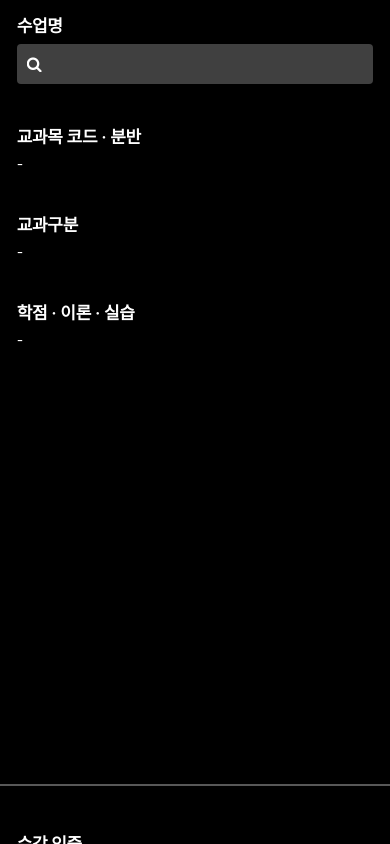
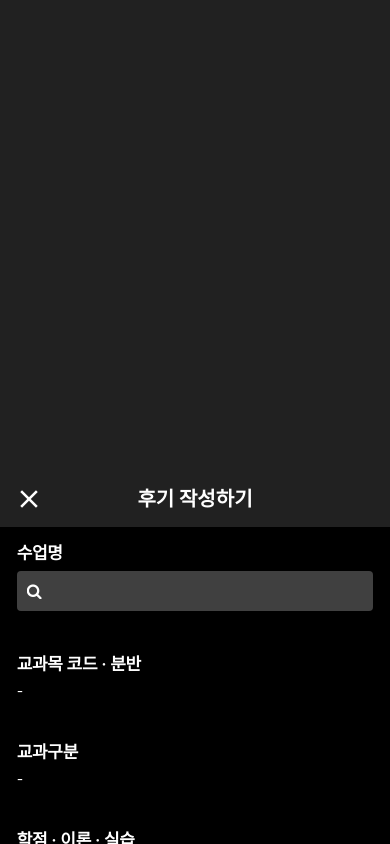
Before and after one commit to PNU-JustDoIt/client, a React Native app: screen / in a window 390 px wide. Built offline with nearby package versions, Linux system fonts and the light colour scheme; what axios-hooks would draw is missing.

Commit message:
Feat: 검색 결과 렌더링을 위한 모달 생성
1. 모달이 정해진 위치에 뜨게 하기 위해 scroll ref 적용
2. 정해진 위치에 검색 결과 모달 + FlatList 적용

```diff
--- a/package.json
+++ b/package.json
@@ -19,6 +19,7 @@
     "@react-navigation/native": "^6.0.6",
     "@react-navigation/native-stack": "^6.2.5",
     "@react-navigation/stack": "^6.0.11",
+    "@types/react-native-modal-dropdown": "^0.7.1",
     "axios": "^0.24.0",
     "axios-hooks": "^3.0.0",
     "react": "17.0.2",
@@ -27,6 +28,7 @@
     "react-native-gesture-handler": "^1.10.3",
     "react-native-image-picker": "^4.2.0",
     "react-native-keyboard-aware-scroll-view": "^0.9.5",
+    "react-native-modal-dropdown": "^1.0.2",
     "react-native-safe-area-context": "^3.3.2",
     "react-native-screens": "^3.9.0",
     "react-native-vector-icons": "^9.0.0"
--- a/src/components/screens/review/ReviewWritePage.style.ts
+++ b/src/components/screens/review/ReviewWritePage.style.ts
@@ -1,4 +1,5 @@
 import {makeStyles} from 'react-native-elements';
+export const HEADER_HEIGHT = 96;
 
 const useStyle = makeStyles(() => ({
   root: {
@@ -12,6 +13,45 @@ const useStyle = makeStyles(() => ({
   },
   blockMargin: {
     marginBottom: 43,
+  },
+  /* Header 관련 */
+  headerRoot: {
+    flex: 1,
+    height: HEADER_HEIGHT,
+    backgroundColor: '#212121',
+    justifyContent: 'flex-end',
+    alignItems: 'center',
+  },
+  headerIconContainer: {
+    position: 'absolute',
+    left: 14,
+    bottom: 13,
+  },
+  headerText: {
+    fontSize: 20,
+    fontWeight: 'bold',
+    fontStyle: 'normal',
+    letterSpacing: 0,
+    textAlign: 'left',
+    color: '#ffffff',
+    marginBottom: 15,
+  },
+
+  /* search Overlay 관련 */
+  overlay: {
+    width: '100%',
+    backgroundColor: 'black',
+    position: 'absolute',
+    top: HEADER_HEIGHT,
+    borderRadius: 0,
+    padding: 0,
+    paddingTop: 16,
+  },
+  overlayContainer: {
+    flex: 1,
+    paddingLeft: '4.3%',
+    paddingRight: '4.3%',
+    marginBottom: 8,
   },
 
   /* Input Label 관련 */
--- a/src/components/screens/review/ReviewWritePage.tsx
+++ b/src/components/screens/review/ReviewWritePage.tsx
@@ -1,22 +1,30 @@
 import React from 'react';
-import {Platform, ScrollView, Text, View, TouchableOpacity} from 'react-native';
+import {
+  Platform,
+  ScrollView,
+  Text,
+  View,
+  TouchableOpacity,
+  FlatList,
+} from 'react-native';
 
 import {
   Input,
   Icon,
-  makeStyles,
   Rating,
-  AirbnbRating,
   CheckBox,
   ButtonGroup,
   Image,
 } from 'react-native-elements';
+import {Overlay} from 'react-native-elements/dist/overlay/Overlay';
 
 import {
   launchImageLibrary,
   ImageLibraryOptions,
   Callback,
 } from 'react-native-image-picker';
+import ModalDropdown from 'react-native-modal-dropdown';
+
 import useEventTargetValue from '../../../utils/hooks/useEventTargetValue';
 
 import useStyle from './ReviewWritePage.style';
@@ -256,10 +264,153 @@ const ReviewWritePage = (): JSX.Element => {
     number[]
   >([]);
 
+  const dummy = [
+    {
+      id: 0,
+      lectureName: '행복의 심리학',
+      code: 'ZF11803-001',
+      professorName: '서수길',
+    },
+    {
+      id: 1,
+      lectureName: '행복의 심리학',
+      code: 'ZF11803-001',
+      professorName: '서수길',
+    },
+    {
+      id: 2,
+      lectureName: '행복의 심리학',
+      code: 'ZF11803-001',
+      professorName: '서수길',
+    },
+    {
+      id: 3,
+      lectureName: '행복의 심리학',
+      code: 'ZF11803-001',
+      professorName: '서수길',
+    },
+    {
+      id: 4,
+      lectureName: '행복의 심리학',
+      code: 'ZF11803-001',
+      professorName: '서수길',
+    },
+  ];
+
+  /**
+   * @name 스크롤뷰_ref
+   */
+  const scrollRef = React.useRef<ScrollView>(null);
+  const onPressTouch = () => {
+    if (scrollRef.current) {
+      scrollRef.current.scrollTo({
+        y: 0,
+        animated: false,
+      });
+    }
+  };
+  const [isVisible, setIsVisible] = React.useState(false);
+
+  const SearchResult = () => {
+    return (
+      <FlatList
+        data={dummy}
+        style={{
+          paddingLeft: 0,
+          paddingRight: 0,
+          backgroundColor: '#262626',
+          maxHeight: 600,
+        }}
+        renderItem={({item}) => {
+          return (
+            <TouchableOpacity
+              style={{
+                flex: 1,
+                backgroundColor: '#262626',
+                flexDirection: 'row',
+                height: 50,
+              }}>
+              <View
+                style={{
+                  flex: 1,
+                  justifyContent: 'center',
+                  paddingLeft: 28,
+                }}>
+                <Text
+                  style={{
+                    fontSize: 14,
+                    fontWeight: 'normal',
+                    fontStyle: 'normal',
+                    lineHeight: 19,
+                    letterSpacing: 0,
+                    textAlign: 'left',
+                    color: '#ffffff',
+                  }}>
+                  {item.lectureName}
+                </Text>
+              </View>
+              <View
+                style={{
+                  flex: 1,
+                  alignItems: 'center',
+                  justifyContent: 'center',
+                  flexDirection: 'row',
+                }}>
+                <Text
+                  style={{
+                    opacity: 0.6,
+                    fontSize: 14,
+                    fontWeight: 'normal',
+                    fontStyle: 'normal',
+                    letterSpacing: 0,
+                    textAlign: 'left',
+                    color: '#ffffff',
+                    marginRight: 8,
+                  }}>
+                  {item.code}
+                </Text>
+                <Text
+                  style={{
+                    opacity: 0.8,
+                    fontSize: 14,
+                    fontWeight: 'normal',
+                    fontStyle: 'normal',
+                    letterSpacing: 0,
+                    textAlign: 'left',
+                    color: '#ffffff',
+                  }}>
+                  {item.professorName}
+                </Text>
+              </View>
+            </TouchableOpacity>
+          );
+        }}
+      />
+    );
+  };
+
   return (
-    <ScrollView>
-      <View style={[styles.root, styles.rootContainer]}>
-        <View style={[styles.blockMargin]}>
+    <ScrollView scrollsToTop={true} ref={scrollRef}>
+      <View style={styles.headerRoot}>
+        <TouchableOpacity style={styles.headerIconContainer}>
+          <Icon
+            name="close"
+            type="material"
+            color="#ffffff"
+            tvParallaxProperties={undefined}
+            size={30}
+          />
+        </TouchableOpacity>
+        <Text style={styles.headerText}>후기 작성하기</Text>
+      </View>
+
+      <Overlay
+        isVisible={isVisible}
+        onBackdropPress={() => {
+          setIsVisible(false);
+        }}
+        overlayStyle={styles.overlay}>
+        <View style={styles.overlayContainer}>
           <InputLabel text="수업명" />
           <Input
             containerStyle={[styles.lectureNameContainerStyle]}
@@ -271,6 +422,32 @@ const ReviewWritePage = (): JSX.Element => {
             value={lectureNameInput.value}
             onChangeText={lectureNameInput.handleTextChange}
           />
+        </View>
+        <SearchResult />
+      </Overlay>
+
+      <View style={[styles.root, styles.rootContainer]}>
+        <View style={[styles.blockMargin]}>
+          <InputLabel text="수업명" />
+          <TouchableOpacity
+            onPress={() => {
+              onPressTouch();
+              setIsVisible(true);
+            }}>
+            <Input
+              disabled
+              containerStyle={[styles.lectureNameContainerStyle]}
+              inputContainerStyle={[styles.lectureNameInputContainerStyle]}
+              inputStyle={[styles.lectureNameInputStyle]}
+              selectionColor="white"
+              leftIconContainerStyle={[
+                styles.lectureNameInputLeftIconContainer,
+              ]}
+              leftIcon={styles.lectureNameInputLeftIcon}
+              value={lectureNameInput.value}
+              onChangeText={lectureNameInput.handleTextChange}
+            />
+          </TouchableOpacity>
         </View>
 
         <InputLabelWithLectureInfo
@@ -399,7 +576,22 @@ const ReviewWritePage = (): JSX.Element => {
           </View>
         </View>
 
-        <TouchableOpacity style={styles.completeButtonRoot}>
+        <TouchableOpacity
+          style={styles.completeButtonRoot}
+          onPress={() => {
+            console.log(
+              lectureNameInput.value,
+              searchedLectureInfo,
+              lectureConfirmImage,
+              lectureDescriptionInput.value,
+              bookStateIndex,
+              ratingValue,
+              radioValues,
+              mainTestCount,
+              subTestCount,
+              testCategoryStateIndexs,
+            );
+          }}>
           <Text style={styles.completeButtonText}>완료</Text>
         </TouchableOpacity>
       </View>
```
Also changed, not shown: 1 other file (tests, documents, lock files or other folders).
